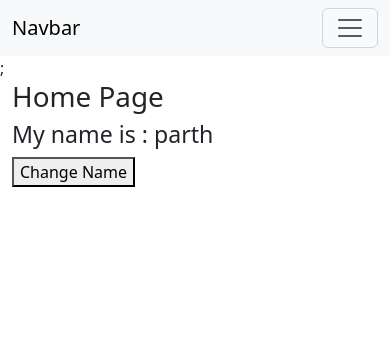
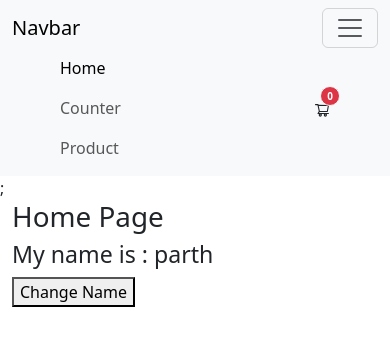
Before and after one commit to parthsinghblaze/2nd-reb-react, a React (Create React App) app: page / in a window 390 px wide. Shown: the top 346 px of the page. Built offline with nearby package versions, Linux system fonts and the light colour scheme.

Commit message:
redux completed

```diff
--- a/package.json
+++ b/package.json
@@ -7,8 +7,10 @@
     "@testing-library/jest-dom": "^5.16.5",
     "@testing-library/react": "^13.4.0",
     "@testing-library/user-event": "^13.5.0",
+    "axios": "^1.4.0",
     "react": "^18.2.0",
     "react-dom": "^18.2.0",
+    "react-icons": "^4.8.0",
     "react-redux": "^8.0.5",
     "react-router-dom": "^6.11.1",
     "react-scripts": "5.0.1",
--- a/src/component/Navbar.jsx
+++ b/src/component/Navbar.jsx
@@ -1,7 +1,11 @@
-import React from "react";
+import React, { useState } from "react";
 import { NavLink } from "react-router-dom";
+import { AiOutlineShoppingCart } from "react-icons/ai";
+import { useSelector } from "react-redux";
 
 function Navbar() {
+  const { carts } = useSelector((state) => state.product);
+
   return (
     <div>
       <nav className="navbar navbar-expand-lg bg-body-tertiary">
@@ -20,10 +24,13 @@ function Navbar() {
           >
             <span className="navbar-toggler-icon" />
           </button>
-          <div className="collapse navbar-collapse" id="navbarNav">
+          <div
+            className="collapse navbar-collapse d-flex justify-content-between px-5"
+            id="navbarNav"
+          >
             <ul className="navbar-nav">
               <li className="nav-item">
-                <NavLink className="nav-link active" aria-current="page" to="/">
+                <NavLink className="nav-link" aria-current="page" to="/">
                   Home
                 </NavLink>
               </li>
@@ -38,6 +45,24 @@ function Navbar() {
                 </NavLink>
               </li>
             </ul>
+            <NavLink className="nav-link position-relative" to="/cart">
+              <AiOutlineShoppingCart />
+              <span
+                class="position-absolute top-0 start-100 translate-middle bg-danger border border-light rounded-circle"
+                style={{
+                  width: "20px",
+                  height: "20px",
+                  display: "flex",
+                  justifyContent: "center",
+                  alignItems: "center",
+                  fontWeight: 800,
+                  color: "white",
+                  fontSize: "10px",
+                }}
+              >
+                <span>{carts.length}</span>
+              </span>
+            </NavLink>
           </div>
         </div>
       </nav>
--- a/src/pages/Product.jsx
+++ b/src/pages/Product.jsx
@@ -1,9 +1,59 @@
-import React from "react";
+import React, { useEffect } from "react";
+import { useDispatch, useSelector } from "react-redux";
+import { getProducts, addToCart } from "../redux/productSlice";
 
 function Product() {
+  const dispatch = useDispatch();
+  const { loading, products } = useSelector((state) => state.product);
+
+  useEffect(() => {
+    dispatch(getProducts());
+  }, []);
+
+  if (loading) {
+    return <h2>Loading...</h2>;
+  }
+
   return (
     <div className="container moveUpAnimation">
       <h1>Product</h1>
+      <div className="row">
+        {products.map((item) => {
+          const { description, price, title, image, id, isAdded } = item;
+          return (
+            <div className="col-md-4 mb-4" key={id}>
+              <div className="card">
+                <img
+                  src={image}
+                  style={{
+                    width: 200,
+                    height: 200,
+                    objectFit: "cover",
+                    display: "block",
+                    margin: "0 auto",
+                  }}
+                  alt={title}
+                />
+                <div className="card-body">
+                  <h6 className="text-truncate">{title}</h6>
+                  <p>{price}</p>
+                  <p className="text-truncate">{description}</p>
+                  {isAdded ? (
+                    <button className="btn btn-danger">Go to Cart</button>
+                  ) : (
+                    <button
+                      className="btn btn-primary"
+                      onClick={() => dispatch(addToCart(item))}
+                    >
+                      Add To Cart
+                    </button>
+                  )}
+                </div>
+              </div>
+            </div>
+          );
+        })}
+      </div>
     </div>
   );
 }
--- a/src/redux/productSlice.js
+++ b/src/redux/productSlice.js
@@ -1,15 +1,62 @@
 import { createAsyncThunk, createSlice } from "@reduxjs/toolkit";
+import axios from "axios";
+
+export const getProducts = createAsyncThunk('api/getProducts' , async () => {
+    try {
+        const response = await axios.get('https://fakestoreapi.com/products')
+        return response.data;
+    } catch (error) {
+        console.log('error', error);
+    }
+})
 
 const initialState = {
-    product: []
+    loading: true,
+    products: [],
+    carts: []
 }
 
 const productSlice = createSlice({
     name: 'productPrice',
     initialState,
     reducers: {
+        addToCart: (state, action) => {
+            console.log('addedProducts', action.payload)
+            const cartId = action.payload.id;
 
+            const addedProducts = state.products.map((item) => {
+                if(item.id === cartId) {
+                    return {...item, isAdded: true}
+                } else {
+                    return item
+                }
+            })
+
+            state.products=  addedProducts;
+
+            state.carts = [...state.carts, action.payload]
+        }
     },
+    extraReducers: {
+        [getProducts.pending] : (state, action) => {
+            state.loading = true;
+        },
+        [getProducts.fulfilled]: (state, action) => {
+
+            //  added isAdded key into my product list
+            const modifyData = action.payload.map((item) => {
+                return {...item, isAdded: false}
+            });
+
+            state.loading = false;
+            state.products = modifyData
+        },
+        [getProducts.rejected]: (state, action) => {
+            state.loading = false;
+        }
+    }
 })
 
+export const {addToCart} = productSlice.actions
+
 export default productSlice.reducer
```
Also changed, not shown: src/App.js (line endings or trailing spaces), 1 other file (tests, documents, lock files or other folders).
